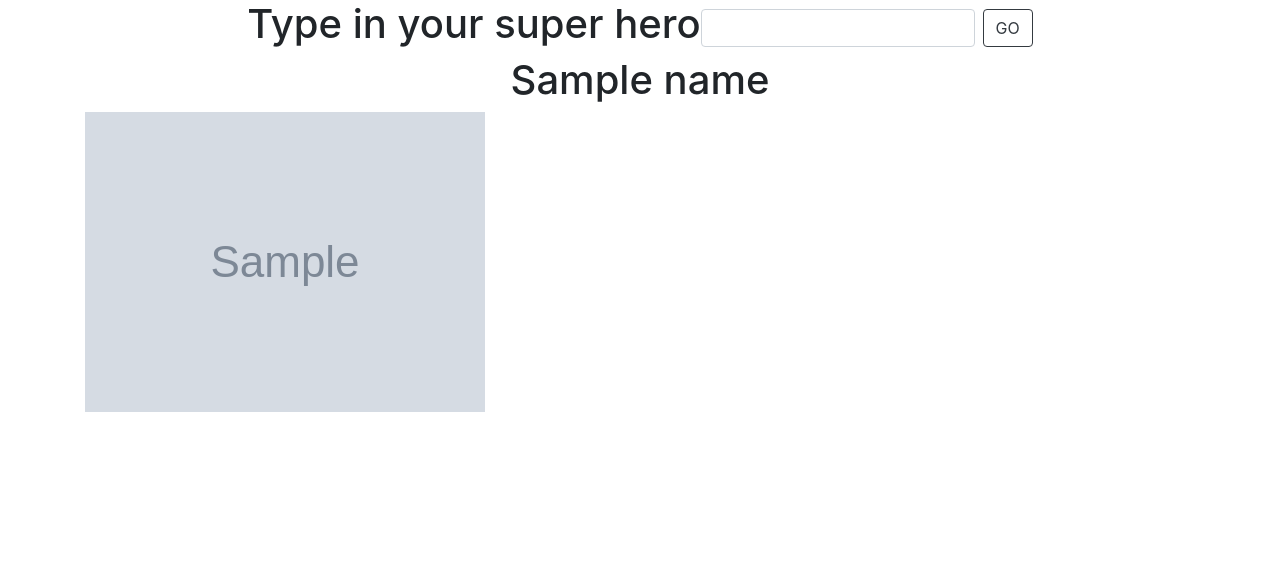
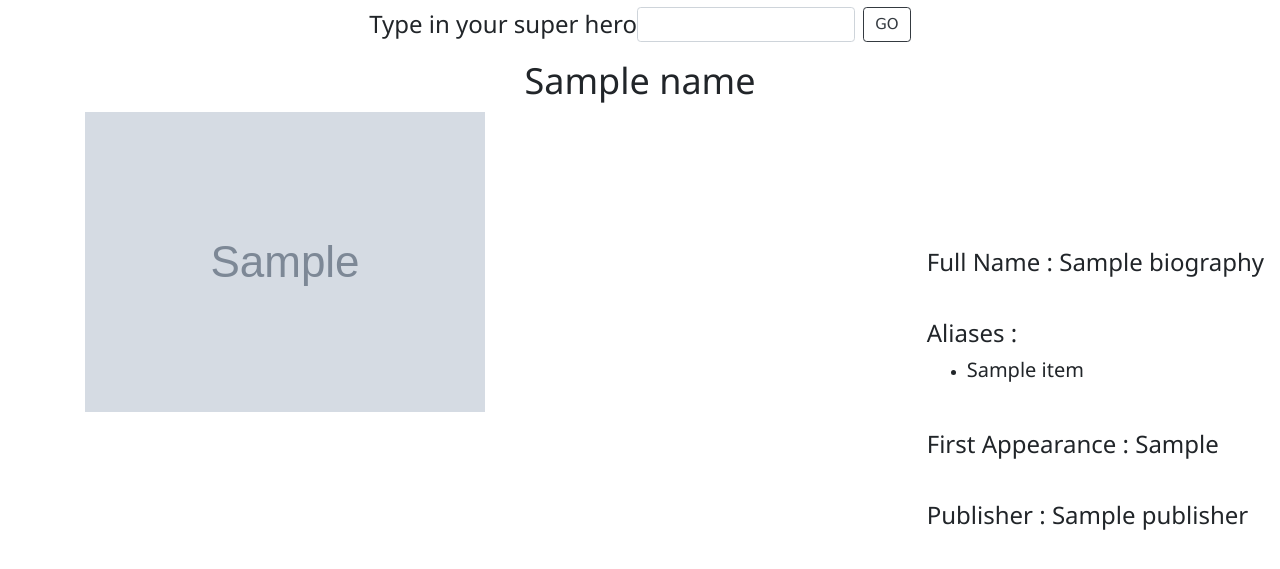
Before and after one commit to the-arcade-01/SuperHero-Details, a Flask app: template templates/index.html in a window 1280 px wide. Shown: the top 569 px of the page. Run offline with Flask 2, Linux system fonts and the light colour scheme; the template is opened without the code that fills it: most values are stand-ins (such as "Sample title", 1, 10 or a date in 2020); grey boxes marked "Sample" are stand-in pictures; some libraries are stand-ins or nearby versions.

Commit message:
added biography

```diff
--- a/app.py
+++ b/app.py
@@ -17,7 +17,8 @@ def index():
         results = data['results'][0]
         name = results['name']
         image = results['image']['url']
-        return render_template('index.html',name = name,image = image)
+        biography = results['biography']
+        return render_template('index.html',name = name,image = image,biography = biography)
     else:
         return render_template('index.html')
 
--- a/templates/base.html
+++ b/templates/base.html
@@ -7,6 +7,7 @@
 
     <!-- Bootstrap CSS -->
     <link rel="stylesheet" href="https://stackpath.bootstrapcdn.com/bootstrap/4.3.1/css/bootstrap.min.css" integrity="sha384-ggOyR0iXCbMQv3Xipma34MD+dH/1fQ784/j6cY/iJTQUOhcWr7x9JvoRxT2MZw1T" crossorigin="anonymous">
+    <link rel="stylesheet" href="https://www.w3schools.com/w3css/4/w3.css">
 
     <title>
         {%block title%}
--- a/templates/index.html
+++ b/templates/index.html
@@ -3,8 +3,8 @@
     Bands of Baboons
 {%endblock%}
 {%block content%}
-<div class="container h-100 d-flex justify-content-center">
-    <h1>Type in your super hero</h1>
+<div class="container h-100 d-flex justify-content-center" style="height:300px">
+    <h3>Type in your super hero</h3>
     <form action='/' method='POST' class='form-inline'>
         <input type='text' name='typehero' class='form-control mr-sm-2'>
         <input type="submit" value="GO" class="btn btn-outline-dark my-2 my-sm-0">
@@ -20,4 +20,18 @@
         <img src={{image}}>
     {%endif%}
 </div>
+<div class="w3-display-right w3-padding">
+    {%if biography%}
+        <h3>Full Name : {{biography['full-name']}}</h3><br>
+        <h3>Aliases :</h3>
+        {% for item in biography['aliases']%}
+        <ul>
+            <li><h4>{{item}}</h4></li>
+        </ul>
+        {%endfor%}
+        <br>
+        <h3>First Appearance : {{biography['first-appearance']}}</h3><br>
+        <h3>Publisher : {{biography['publisher']}}</h3><br>
+    {%endif%}
+</div>
 {%endblock%}
```
Also changed, not shown: src/api.py (+4 -3 lines), templates/page.html (deleted).
